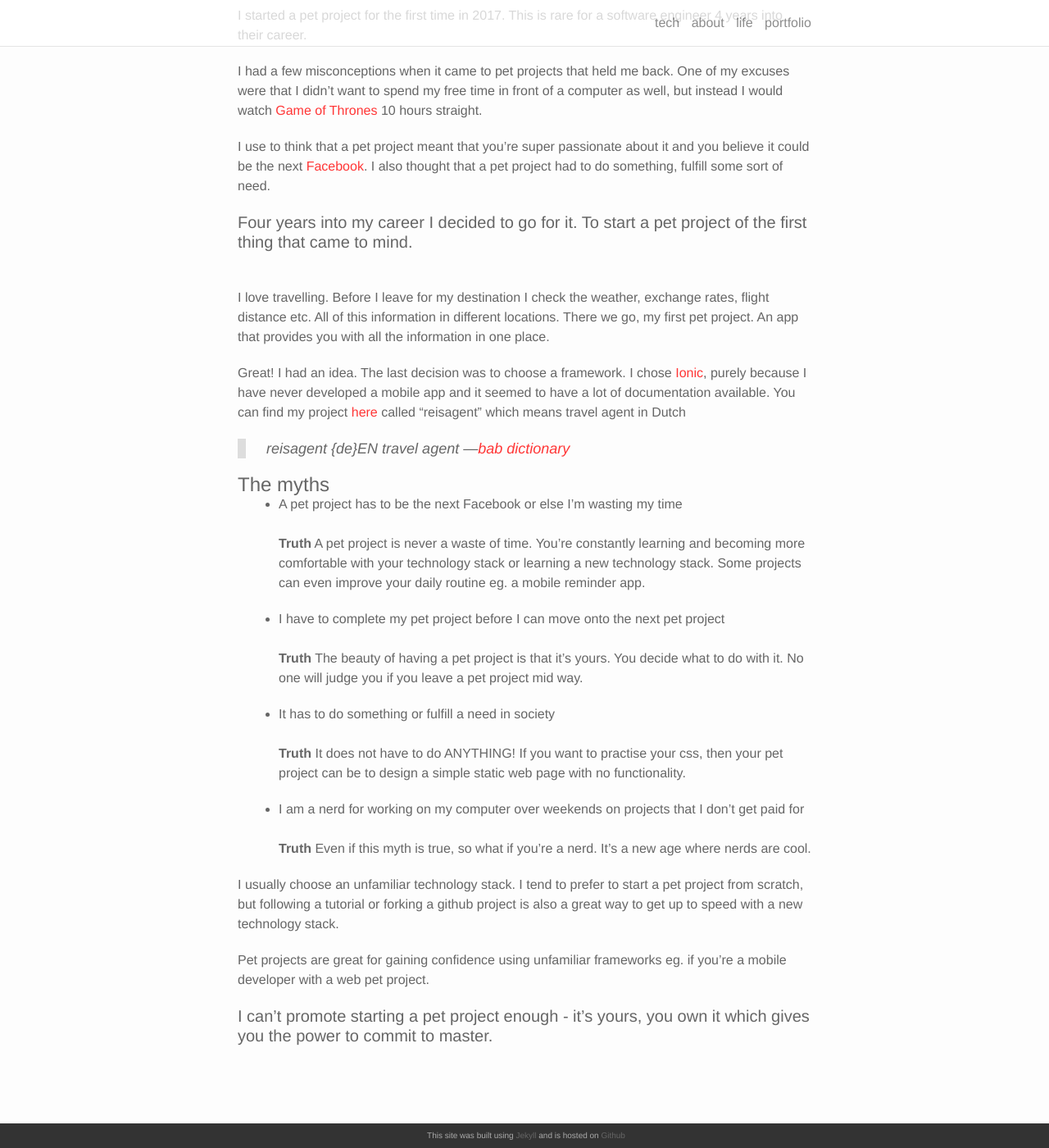
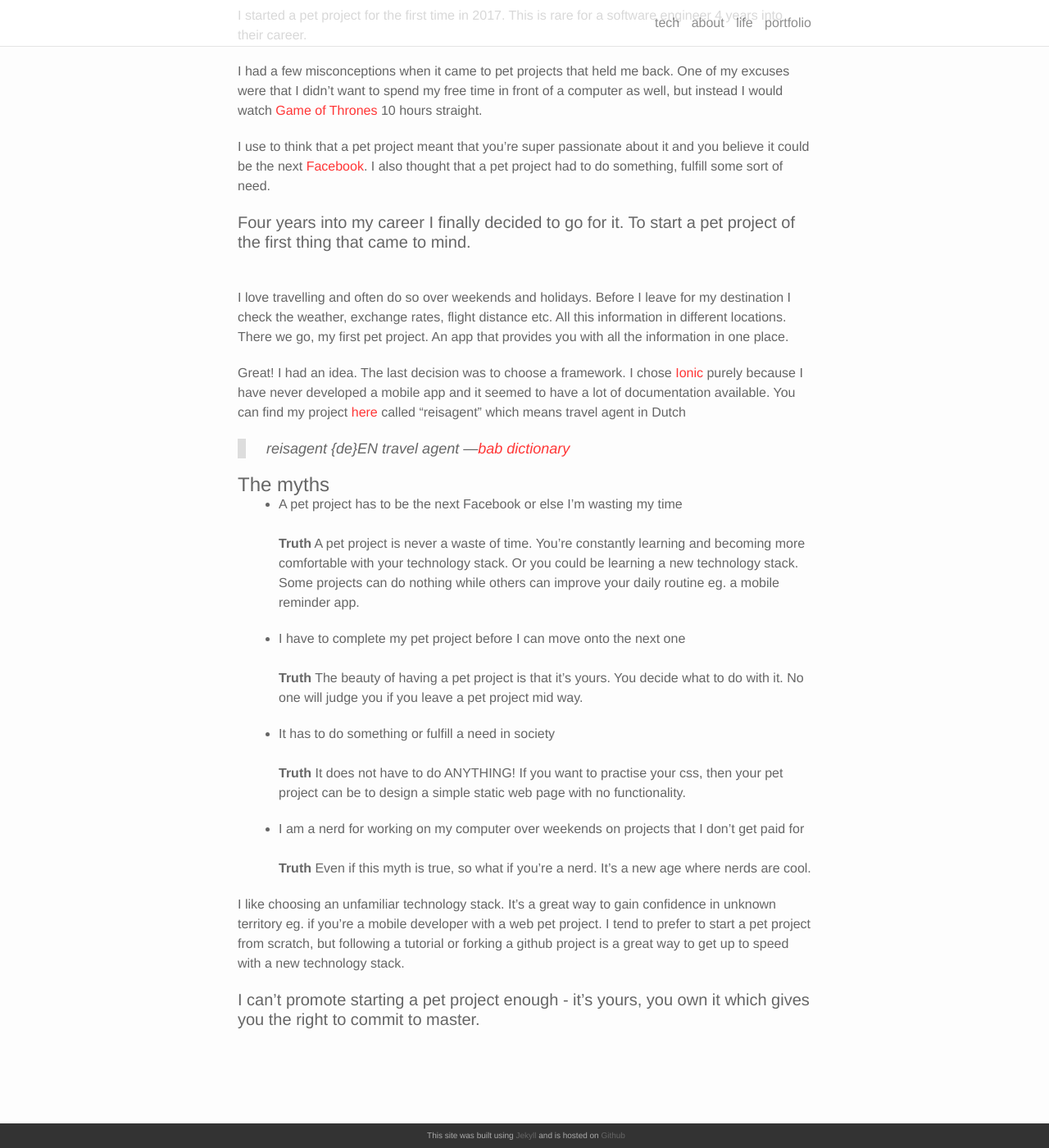
Before and after one commit to annelledejager/blog, a Jekyll site: the page built from _posts/2017-10-14-choosing a pet project.markdown, in a window 1280 px wide and 1400 px high, scrolled down 199 px. Shown: the whole window at 82% size. Built offline with Jekyll 4.4.1, drawn with Linux system fonts in a browser that asks for light colours; nearby versions of some CDN libraries; comment, search, counter and statistics services are not loaded.

Commit message:
Update post

```diff
--- a/_posts/2017-10-14-choosing a pet project.markdown
+++ b/_posts/2017-10-14-choosing a pet project.markdown
@@ -11,12 +11,12 @@ I had a few misconceptions when it came to pet projects that held me back. One o
 
 I use to think that a pet project meant that you're super passionate about it and you believe it could be the next <a href="http://facebook.com/">Facebook</a>. I also thought that a pet project had to do something, fulfill some sort of need.
 
-#### Four years into my career I decided to go for it. To start a pet project of the first thing that came to mind.
+#### Four years into my career I finally decided to go for it. To start a pet project of the first thing that came to mind.
 <br/>
 
-I love travelling. Before I leave for my destination I check the weather, exchange rates, flight distance etc. All of this information in different locations. There we go, my first pet project. An app that provides you with all the information in one place.
+I love travelling and often do so over weekends and holidays. Before I leave for my destination I check the weather, exchange rates, flight distance etc. All this information in different locations. There we go, my first pet project. An app that provides you with all the information in one place.
 
-Great! I had an idea. The last decision was to choose a framework. I chose <a href="https://ionicframework.com/">Ionic</a>, purely because I have never developed a mobile app and it seemed to have a lot of documentation available. You can find my project <a href="https://github.com/annelledejager/reisagent">here</a> called “reisagent” which means travel agent in Dutch
+Great! I had an idea. The last decision was to choose a framework. I chose <a href="https://ionicframework.com/">Ionic</a> purely because I have never developed a mobile app and it seemed to have a lot of documentation available. You can find my project <a href="https://github.com/annelledejager/reisagent">here</a> called “reisagent” which means travel agent in Dutch
 
 <blockquote>
 reisagent {de}EN travel agent
@@ -28,9 +28,9 @@ reisagent {de}EN travel agent
 # The myths
 
 - A pet project has to be the next Facebook or else I’m wasting my time<br/><br/>
-<b>Truth</b> A pet project is never a waste of time. You’re constantly learning and becoming more comfortable with your technology stack or learning a new technology stack. Some projects can even improve your daily routine eg. a mobile reminder app.
+<b>Truth</b> A pet project is never a waste of time. You’re constantly learning and becoming more comfortable with your technology stack. Or you could be learning a new technology stack. Some projects can do nothing while others can improve your daily routine eg. a mobile reminder app.
 
-- I have to complete my pet project before I can move onto the next pet project<br/><br/>
+- I have to complete my pet project before I can move onto the next one<br/><br/>
 <b>Truth</b> The beauty of having a pet project is that it’s yours. You decide what to do with it. No one will judge you if you leave a pet project mid way.
 
 - It has to do something or fulfill a need in society<br/><br/>
@@ -39,10 +39,7 @@ reisagent {de}EN travel agent
 - I am a nerd for working on my computer over weekends on projects that I don't get paid for<br/><br/>
 <b>Truth</b> Even if this myth is true, so what if you’re a nerd. It's a new age where nerds are cool.
 
-I usually choose an unfamiliar technology stack. I tend to prefer to start a pet project from scratch, but following a tutorial or forking a github project is also a great way to get up to speed with a new technology stack.
+I like choosing an unfamiliar technology stack. It's a great way to gain confidence in unknown territory eg. if you're a mobile developer with a web pet project. I tend to prefer to start a pet project from scratch, but following a tutorial or forking a github project is a great way to get up to speed with a new technology stack.
 
-Pet projects are great for gaining confidence using unfamiliar frameworks eg. if you're a mobile developer with a web pet project.
-
-#### I can't promote starting a pet project enough - it's yours, you own it which gives you the power to commit to master.
-
+#### I can't promote starting a pet project enough - it's yours, you own it which gives you the right to commit to master.
 <br/>
```
